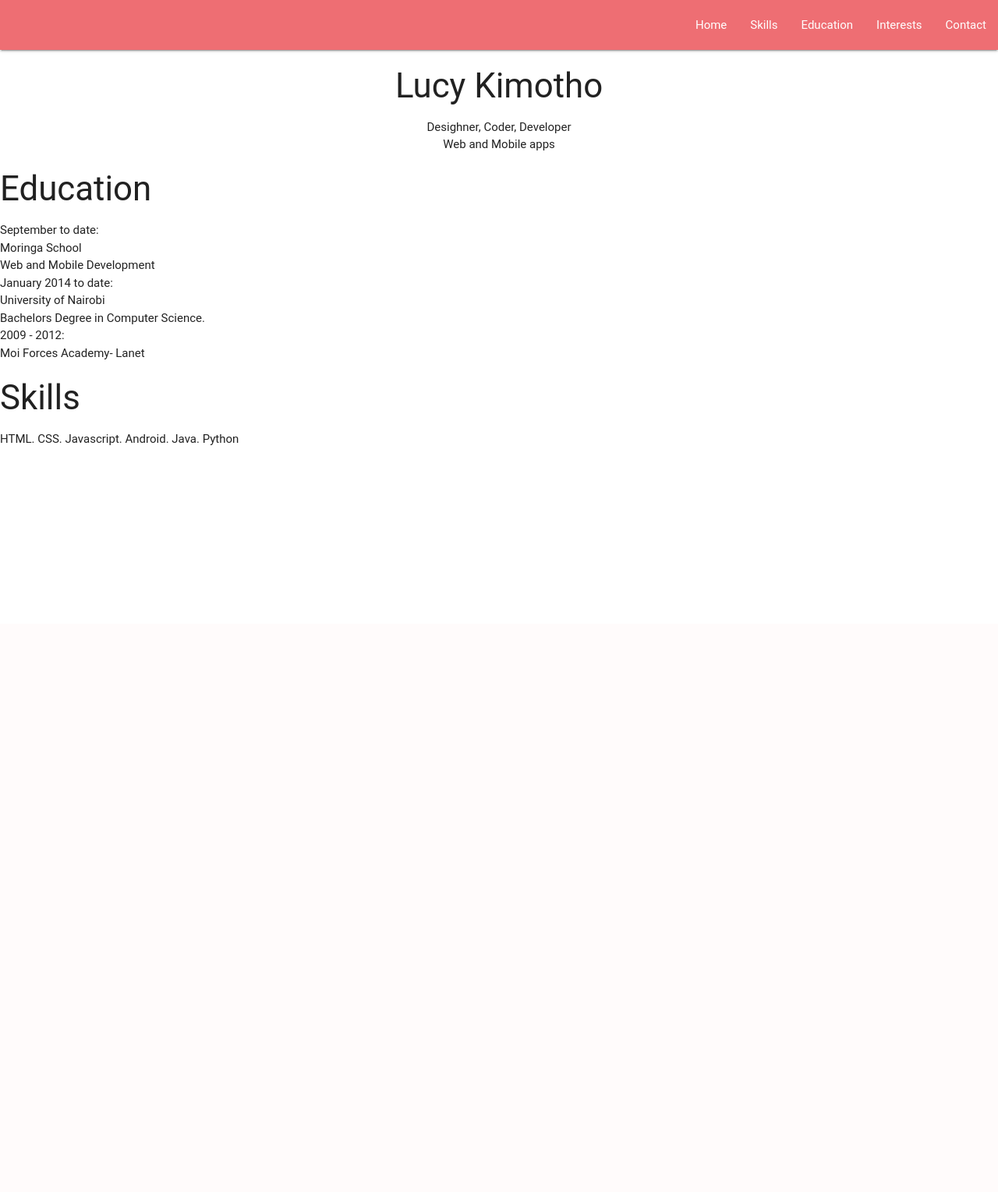
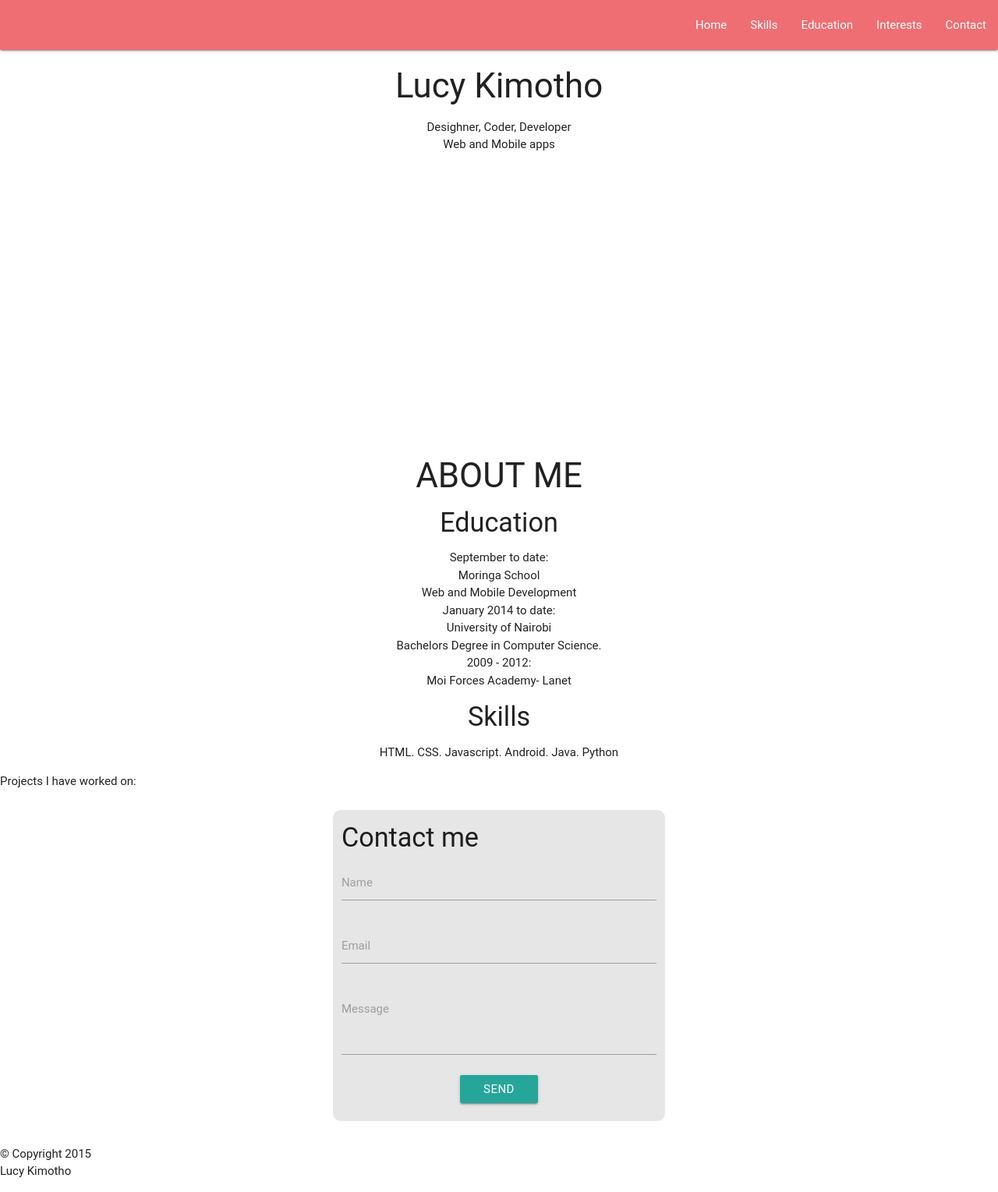
Before and after one commit to Luciekimotho/Luciekimotho.github.io, a PHP site: page / in a window 1280 px wide. Shown: the whole page at 78% size. Before the commit the page ends 571 px from the top, so only its background shows below. Run offline with PHP 8.4, Linux system fonts and the light colour scheme; some libraries are stand-ins or nearby versions; some web fonts are replaced.

Commit message:
Added a contact form and styling it

```diff
--- a/index.html
+++ b/index.html
@@ -46,18 +46,21 @@
        </div>
      </nav>
    </div>
+
+
     <div id="home">
-    	<h3>Lucy Kimotho</h3>
+
+    <div class="parallax-container">
+        <h3>Lucy Kimotho</h3>
         <p>Desighner, Coder, Developer<br>Web and Mobile apps</p>
+      <div class="parallax"><img src="images/lucy.png"></div>
     </div>
-
-    <div id="skills">
-
     </div>
 
     <div id="about">
+      <h3>ABOUT ME</h3>
         <div id="education">
-    	  <h3>Education</h3>
+    	  <h4>Education</h4>
           <ul>
             <li>September to date: <br> Moringa School <br> Web and Mobile Development</li>
             <li>January 2014 to date: <br> University of Nairobi<br> Bachelors Degree in Computer Science. </li>
@@ -65,19 +68,52 @@
           </ul>
         </div>
         <div id="skills">
-          <h3>Skills</h3>
+          <h4>Skills</h4>
           <p>HTML. CSS. Javascript. Android. Java. Python</p>
         </div>
 
+        <div id="interests">
+
+        </div>
     </div>
 
     <div id="portfolio">
-
+        <p>Projects I have worked on: </p>
+        <a href=""></a>
+        <a href=""></a>
+        <a href=""></a>
     </div>
 
     <div id="contact">
+     <div class="row">
+      <div class="col l4"> <br> </div>
+      <div class="col l4 contact">
+       <h4>Contact me</h4>
+       <form>
+         <div class="input-field ">
+           <input id="first_name" type="text" class="validate">
+           <label for="first_name">Name</label>
+         </div>
 
+         <div class="input-field ">
+           <input id="email" type="email" class="validate">
+           <label for="email">Email</label>
+         </div>
+
+           <div class="input-field">
+             <textarea id="textarea1" class="materialize-textarea"></textarea>
+             <label for="textarea1">Message</label>
+          </div>
+          <center>
+            <button class="btn waves-effect waves-light" type="submit" name="action">Send</button>
+          </center><br>
+       </form>
+       </div>
+        <div class="col l4"></div>
+     </div>
     </div>
-
+  <footer>
+      <p>&copy Copyright 2015<br>Lucy Kimotho</p>
+  </footer>
  </body>
 </html>
--- a/styles/styles.css
+++ b/styles/styles.css
@@ -1,14 +1,40 @@
 html, body{
 	margin: 0px;
+
 }
 
 nav{
-  background-color: blue;
+  background-color: #69f0ae green accent-2;
 }
+
 .navbar-fixed{
-	background-color: blue;
+	background-color: #69f0ae green accent-2;
 }
 #home{
+   text-align: center;
+}
 
+.parallax-container {
+      height: 650px;
+    }
+
+#about{
 	text-align: center;
 }
+
+
+.contact{
+	background-color: #E6E6E6;
+	margin: 10px;
+	padding: 10px;
+	border-radius: 10px;
+}
+
+input{
+	border: 2px solid black;
+}
+
+button{
+	margin: 5px;
+	padding: 5px;
+}
```
